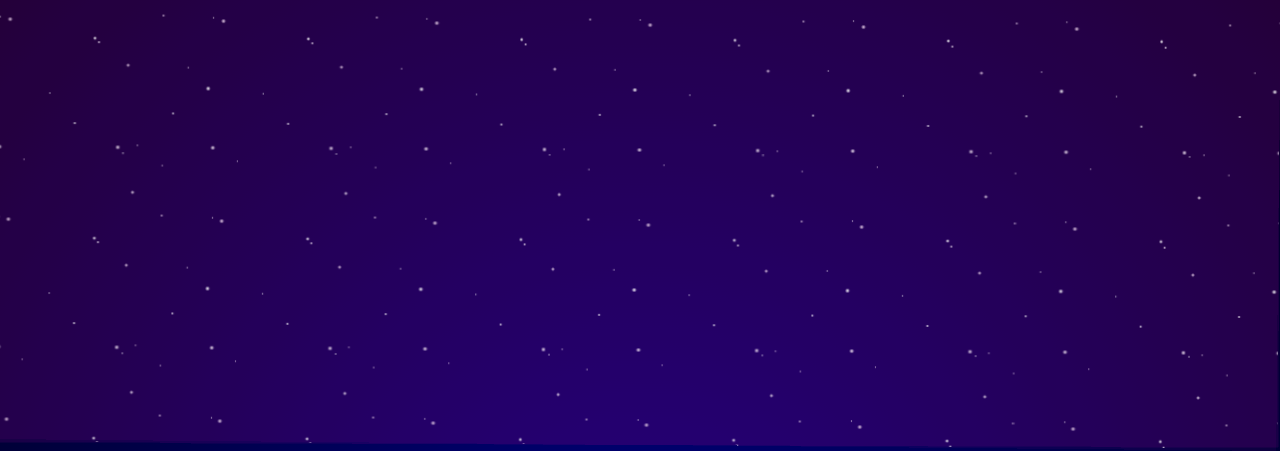
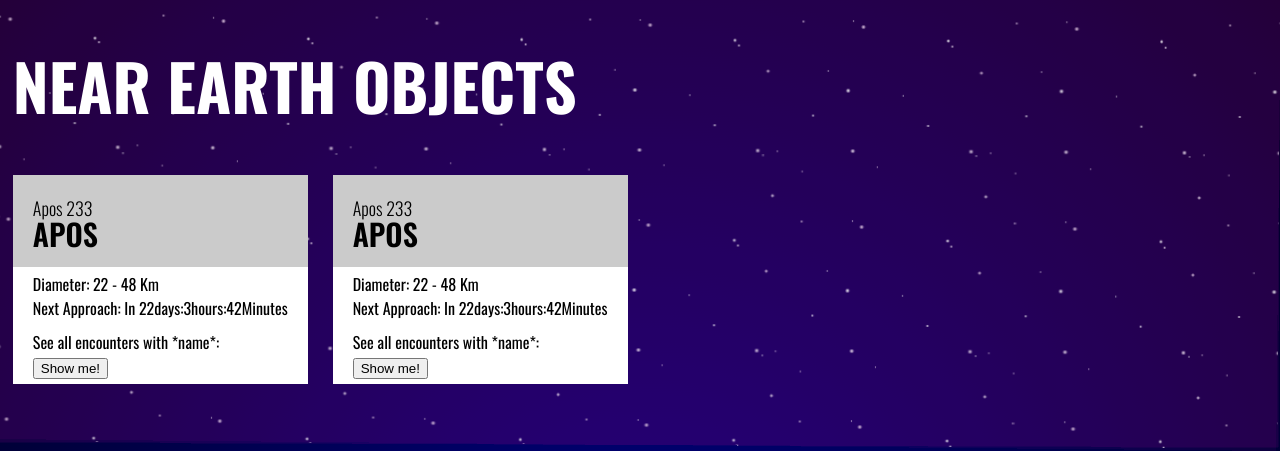
Before and after one commit to Krasovec97/api-practice, a website: page index.html in a window 1280 px wide. Shown: the part 355-806 px from the top of the page. Drawn offline with Linux system fonts and the light colour scheme; no server answers.

Commit message:
started working on NEOs

```diff
--- a/css/background.css
+++ b/css/background.css
@@ -1,7 +1,6 @@
 body {
 	background: radial-gradient(circle at bottom, navy 0, black 100%);
 	height: 100vh;
-	overflow: hidden;
 	margin: 0;
 }
 
--- a/css/styles.css
+++ b/css/styles.css
@@ -41,31 +41,82 @@ main {
 	max-width: 1600px;
 }
 
-.container .daily {
+.daily {
 	display: flex;
 	align-items: center;
 }
 
-.container .daily .daily__image img {
+.daily__image img {
 	border-radius: 25px;
 	border: 7px solid white;
 }
 
-.container .daily .daily__quote {
+.daily__quote {
 	background-color: #fff;
 	border-radius: 0 25px 25px 0;
 	padding: 50px;
 }
 
-.container .daily .daily__quote #quote-daily {
+#quote-daily {
 	color: navy;
 	font-weight: 600;
 	font-size: 50px;
 }
 
-.container .daily .daily__quote #quote-daily-author {
+#quote-daily-author {
 	font-weight: 300;
 	font-size: 20px;
 }
 
 /*  END - MAIN  */
+
+/* NEO - NEAR EARTH OBJECTS */
+
+.neo {
+	width: 100%;
+}
+
+.neo .title {
+	color: #fff;
+	text-transform: uppercase;
+	font-size: 32px;
+}
+
+.neo__card-container {
+	display: grid;
+	gap: 25px;
+	grid-template-columns: repeat(4, 1fr);
+}
+
+.neo-card {
+	display: block;
+	border-radius: 25px;
+}
+
+.neo-card__header {
+	padding: 20px;
+	line-height: 26px;
+	background-color: #cbcbcb;
+}
+
+.neo-card__header #fullname {
+	text-transform: capitalize;
+	font-weight: 300;
+	font-size: 18px;
+}
+.neo-card__header #nickname {
+	text-transform: uppercase;
+	font-weight: 600;
+	font-size: 30px;
+}
+
+.neo-card__body {
+	padding: 5px 20px 5px 20px;
+	background-color: #fff;
+}
+
+.neo-card__body p {
+	margin: 10px 0 0 0;
+}
+
+/* END - NEO */
--- a/index.html
+++ b/index.html
@@ -35,6 +35,41 @@
 						<p id="quote-daily-author"></p>
 					</div>
 				</div>
+
+				<!-- NEO stands for Near Earth Objects -->
+
+				<div class="neo">
+					<div class="title"><h1>Near earth objects</h1></div>
+					<div class="neo__card-container">
+						<div class="neo-card">
+							<div class="neo-card__header">
+								<div id="fullname">Apos 233</div>
+								<div id="nickname">Apos</div>
+							</div>
+							<div class="neo-card__body">
+								<div class="diameter">Diameter: 22 - 48 Km</div>
+								<div class="next-approach">
+									Next Approach: In 22days:3hours:42Minutes
+								</div>
+								<p>See all encounters with *name*:</p>
+								<button id="past-approaches">Show me!</button>
+							</div>
+					</div>
+					<div class="neo-card">
+						<div class="neo-card__header">
+							<div id="fullname">Apos 233</div>
+							<div id="nickname">Apos</div>
+						</div>
+						<div class="neo-card__body">
+							<div class="diameter">Diameter: 22 - 48 Km</div>
+							<div class="next-approach">
+								Next Approach: In 22days:3hours:42Minutes
+							</div>
+							<p>See all encounters with *name*:</p>
+							<button id="past-approaches">Show me!</button>
+						</div>
+					</div>
+				</div>
 			</div>
 		</main>
 	</body>
--- a/js/main.js
+++ b/js/main.js
@@ -2,6 +2,8 @@ const API = {
 	dailyImage:
 		'https://api.nasa.gov/planetary/apod?api_key=whyzw93A2cmHzchDRiHf514XoTp0yRe0RhqZ2qwg',
 	dailyQuote: 'https://quotes.rest/qod',
+	NeoWS:
+		'https://api.nasa.gov/neo/rest/v1/neo/browse?api_key=whyzw93A2cmHzchDRiHf514XoTp0yRe0RhqZ2qwg',
 };
 
 fetch(API.dailyImage)
@@ -29,6 +31,16 @@ fetch(API.dailyQuote)
 		console.error('Error: ' + error);
 	});
 
+// fetch(API.NeoWS)
+// 	.then((response) => {
+// 		return response.json();
+// 	})
+// 	.then((data) => {
+// 		console.log(data);
+// 		data.near_earth_objects.forEach((object) => {});
+// 	})
+// 	.catch((err) => console.err('Error: ' + err));
+
 function astroImage(image_url) {
 	document.getElementById('astro-daily').src = image_url;
 }
```
